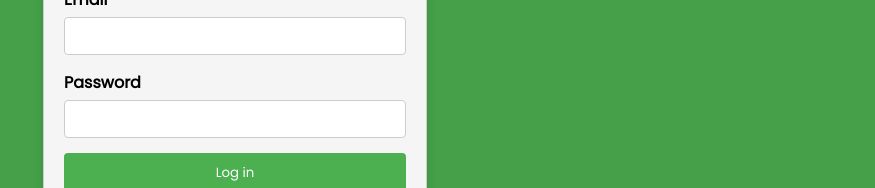
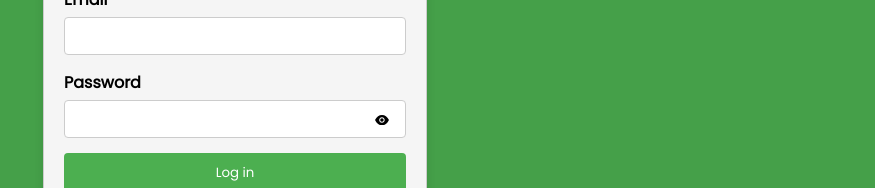
Before and after one commit to sm612003/AlumniProject-Team1-FrontEnd, a React (Create React App) app in the folder technow/: page /login in a window 1280 px wide. Shown: the part 130-318 px from the top of the page, without its empty margins (405-1280 px from the left). Built offline with nearby package versions, Linux system fonts and the light colour scheme; a web font is replaced by a local one; what @mui/x-license-pro would draw is missing.

Commit message:
password toggle , handle login case if already loged in

```diff
--- a/technow/src/Context/AuthContext.js
+++ b/technow/src/Context/AuthContext.js
@@ -16,7 +16,7 @@ export const authReducer = (state, action) => {
 
 export const AuthProvider = ({ children }) => {
   const [state, dispatch] = useReducer(authReducer, {
-    user: null,
+    user: null,// default value user=null
   });
 
   // Check if user data is available in local storage on mount
@@ -48,7 +48,7 @@ export const AuthProvider = ({ children }) => {
     localStorage.setItem("authUser", JSON.stringify(userData));
   };
 
-  const fetchUserData = async () => {
+  var fetchUserData = async () => {
     try {
       const response = await axiosInstance.get(
         `http://localhost:5000/user/view-one/${state.user.id}`
@@ -58,6 +58,8 @@ export const AuthProvider = ({ children }) => {
       console.error("Error fetching user data:", error);
     }
   };
+
+
 
  const logout = async () => {
     console.log("Logout function called");
--- a/technow/src/Pages/Login/Login.js
+++ b/technow/src/Pages/Login/Login.js
@@ -2,23 +2,23 @@
 import { GoogleAuthProvider, getAuth, signInWithPopup } from "firebase/auth";
 import { app } from "../../firebase";
 
-import React, { useContext, useState,useRef, useEffect } from "react";
+import React, { useContext, useState, useRef, useEffect } from "react";
 import { Link, useNavigate } from "react-router-dom";
 import axios from "axios";
 import styles from "./Login.module.css"; // Import your styles
-import {  AuthContext } from "../../Context/AuthContext";
-
-import { ToastContainer, toast } from 'react-toastify';
-import 'react-toastify/dist/ReactToastify.css';
+import { AuthContext } from "../../Context/AuthContext";
+import { AiFillEye, AiFillEyeInvisible } from "react-icons/ai";
+import { ToastContainer, toast } from "react-toastify";
+import "react-toastify/dist/ReactToastify.css";
 
 const Login = () => {
-  const { setUser } = useContext(AuthContext); // Use the useContext hook to access setUser
+  const { setUser, user } = useContext(AuthContext); // Use the useContext hook to access setUser and state
   const navigate = useNavigate();
-  //network err
-  const [networkError, setNetworkError] = useState(false);
+  const [networkError, setNetworkError] = useState(false); //network err
   const [isLoading, setIsLoading] = useState(false);
   const showToastRef = useRef(false);
 
+  //toast message for login page
   const showToastMessage = () => {
     toast.success("Please Log In To Add Blog !", {
       position: toast.POSITION.TOP_RIGHT,
@@ -27,16 +27,14 @@ const Login = () => {
       pauseOnHover: true,
     });
   };
-
-  // Call showToastMessage when the component mounts
+  // Call showToastMessage when the component mounts (on the open of login page the toast will appear)
   useEffect(() => {
     if (!showToastRef.current) {
       showToastMessage();
       showToastRef.current = true;
     }
   }, []);
-
-
+  // handle Network err
   useEffect(() => {
     const handleOffline = () => {
       setNetworkError(true);
@@ -48,6 +46,67 @@ const Login = () => {
       window.removeEventListener("offline", handleOffline);
     };
   }, []);
+
+  // LOGIN form handle input change
+  const [formData, setFormData] = useState({
+    email: "",
+    password: "",
+  });
+
+  const [error, setError] = useState(false);
+  const [errorMessage, setErrorMessage] = useState("");
+  const [loading, setLoading] = useState(false);
+
+  const handleChange = (e) => {
+    const { name, value } = e.target;
+    setFormData({
+      ...formData,
+      [name]: value,
+    });
+  };
+  // login process
+  const handleLogin = async (e) => {
+    e.preventDefault();
+    if (!navigator.onLine) {
+      setNetworkError(true);
+      setError(false);
+      setIsLoading(false);
+      return;
+    }
+
+    try {
+      setLoading(true);
+      const response = await axios.post(
+        "http://localhost:5000/user/login",
+        formData
+      );
+
+      if (response.data) {
+        setUser(response.data); // Assuming user data is nested under response.data
+        console.log("role: " + response.data.role);
+        console.log("responce and data of login", response.data);
+        console.log("responce of login", response);
+        console.log("localstorage :", localStorage);
+        if (response.data.role === "admin") {
+          navigate("/dashboard");
+        } else {
+          navigate("/blogsForm");
+        }
+        setLoading(false);
+      }
+    } catch (error) {
+      if (error.message === "Network request failed") {
+        setNetworkError(true);
+        setIsLoading(false);
+      } else {
+        console.log("err", error);
+        setError(true);
+        setErrorMessage("Invalid email or password");
+        setLoading(false);
+      }
+    }
+  };
+  // Google login process
   const handleOAuth = async () => {
     try {
       const provider = new GoogleAuthProvider();
@@ -73,72 +132,33 @@ const Login = () => {
           }
         });
     } catch (err) {
-
       console.log("OAuth: ", err);
     }
   };
-
-  const [formData, setFormData] = useState({
-    email: "",
-    password: "",
-  });
-
-  const [error, setError] = useState(false);
-  const [errorMessage, setErrorMessage] = useState("");
-  const [loading, setLoading] = useState(false);
-
-  const handleChange = (e) => {
-    const { name, value } = e.target;
-    setFormData({
-      ...formData,
-      [name]: value,
-    });
-  };
-
-  const handleLogin = async (e) => {
-    e.preventDefault();
-    if (!navigator.onLine) {
-      setNetworkError(true);
-      setError(false);
-      setIsLoading(false);
-      return;
-    }
-
-    try {
-      setLoading(true);
-      const response = await axios.post(
-        "http://localhost:5000/user/login",
-        formData
-      );
-
-      console.log(response.data);
-      console.log(response);
-
-      if (response.data) {
-
-        setUser(response.data); // Assuming user data is nested under response.data
-        console.log("role: " + response.data.role);
-
-        if (response.data.role === "admin") {
+  //CHECK the user if LOGED IN BEFORE dont ask for another login every time need to add blog
+  useEffect(() => {
+    const checkLoggedInUser = async () => {
+      if (localStorage.getItem("authUser") && user) {
+        // If authUser exists in localStorage and user is not null,
+        // it means the user is already logged in.
+        // You can redirect them to the appropriate page.
+        if (user.role === "admin") {
           navigate("/dashboard");
         } else {
           navigate("/blogsForm");
         }
-        setLoading(false);
-      }
-    } catch (error) {
-      if (error.message === "Network request failed") {
-        setNetworkError(true);
-        setIsLoading(false);
-      } else {
-        console.log("err", error);
-        setError(true);
-        setErrorMessage("Invalid email or password");
-        setLoading(false);
-      }
       }
     };
+    checkLoggedInUser();
+  }, [user]); // Run this effect whenever the user state changes
 
+  // PASSWOED HIDE AND SHOW
+    const [showPassword, setShowPassword] = useState(false);
+
+    const handleTogglePassword = () => {
+      setShowPassword(!showPassword);
+    };
+    const passwordInputType = showPassword ? "text" : "password";
   return (
     <body>
       <div className={styles.container}>
@@ -158,15 +178,24 @@ const Login = () => {
               />
             </div>
             <div className={styles["form-group"]}>
+              <div className={styles["passwordInputContainer"]}>
                 <label>Password</label>
                 <input
-                type="password"
+                  type={passwordInputType}
                   id="password"
                   name="password"
                   value={formData.password}
                   onChange={handleChange}
                   required
+                  disabled={loading}
                 />
+                <div
+                  className={styles["password-toggle"]}
+                  onClick={handleTogglePassword}
+                >
+                  {showPassword ? <AiFillEyeInvisible /> : <AiFillEye />}
+                </div>
+              </div>
             </div>
             <button className={styles.logbtn} type="submit">
               Log in
--- a/technow/src/Pages/Login/Login.module.css
+++ b/technow/src/Pages/Login/Login.module.css
@@ -53,7 +53,15 @@ input {
   transition: border-color 0.3s ease-in-out;
   margin: auto;
 }
+.password-toggle {
+  position: absolute;
+  top: 2.5rem;
+  right: 1rem;
+}
+.passwordInputContainer{
 
+ position: relative;
+}
 button {
   background-color: #4caf50;
   color: #fff;
```
Lines whose indentation alone changed are shown as unchanged.
